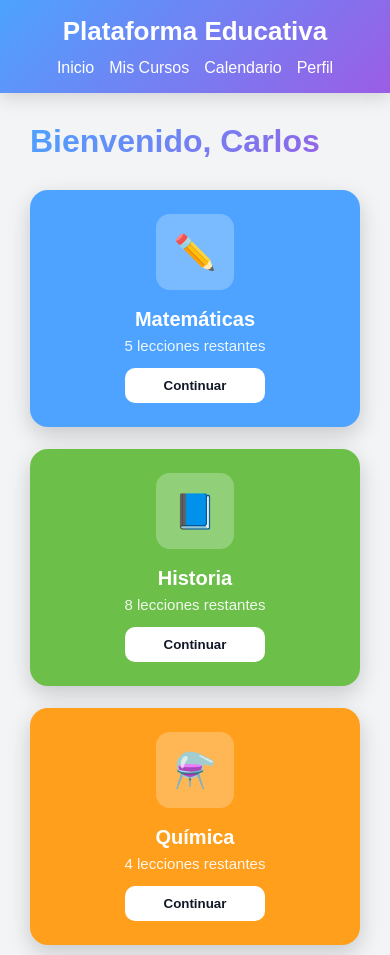
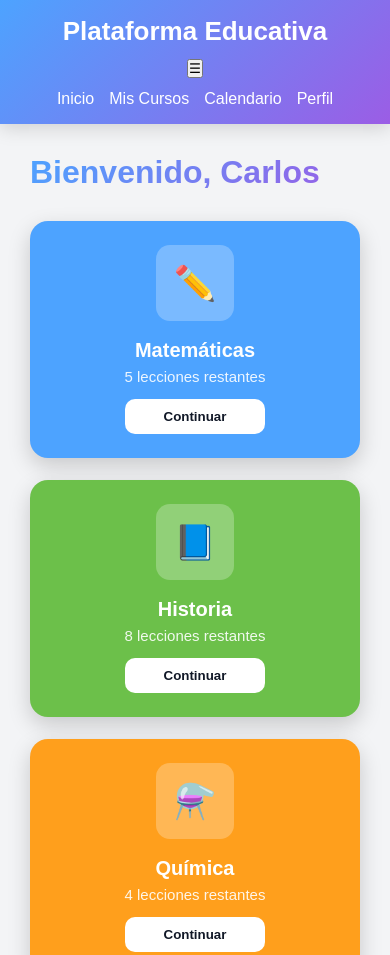
Before and after one commit to Roberth4566/Version-B-test, a plain HTML site: page index.html in a window 390 px wide. Shown: the top 955 px of the page. Drawn offline with Linux system fonts and the light colour scheme.

Commit message:
Update index.html

```diff
--- a/index.html
+++ b/index.html
@@ -2,15 +2,26 @@
 <html lang="es">
 <head>
     <meta charset="UTF-8">
+
+    <!-- ✅ NECESARIO para móviles -->
+    <meta name="viewport" content="width=device-width, initial-scale=1.0">
+
     <title>Plataforma Educativa – Versión B</title>
     <link rel="stylesheet" href="css/style-b.css">
 </head>
 <body>
 
-<header>
-    <nav>
-        <h1>Plataforma Educativa</h1>
-        <ul>
+<header class="header">
+    <nav class="nav">
+
+        <h1 class="logo">Plataforma Educativa</h1>
+
+        <!-- ✅ BOTÓN HAMBURGUESA (oculto en PC) -->
+        <button class="menu-toggle" aria-label="Abrir menú">
+            ☰
+        </button>
+
+        <ul class="menu">
             <li>Inicio</li>
             <li>Mis Cursos</li>
             <li>Calendario</li>
@@ -22,14 +33,14 @@
 <div class="main-container">
 
     <!-- CONTENIDO PRINCIPAL -->
-    <div>
+    <main class="content">
+
         <div class="welcome">
             <h2>Bienvenido, Carlos</h2>
         </div>
 
         <div class="courses">
 
-            <!-- Matemáticas -->
             <div class="course-card">
                 <div class="course-icon matematica">✏️</div>
                 <div class="course-info">
@@ -39,7 +50,6 @@
                 </div>
             </div>
 
-            <!-- Historia -->
             <div class="course-card">
                 <div class="course-icon historia">📘</div>
                 <div class="course-info">
@@ -49,7 +59,6 @@
                 </div>
             </div>
 
-            <!-- Química -->
             <div class="course-card">
                 <div class="course-icon quimica">⚗️</div>
                 <div class="course-info">
@@ -59,7 +68,6 @@
                 </div>
             </div>
 
-            <!-- Inglés -->
             <div class="course-card">
                 <div class="course-icon ingles">💬</div>
                 <div class="course-info">
@@ -70,12 +78,11 @@
             </div>
 
         </div>
-    </div>
+    </main>
 
     <!-- PANEL LATERAL -->
-    <div class="side-panel">
+    <aside class="side-panel">
 
-        <!-- TAREAS -->
         <div class="panel-box">
             <h3>Tareas Próximas</h3>
 
@@ -90,14 +97,10 @@
             </div>
         </div>
 
-        <!-- CALENDARIO -->
         <div class="panel-box calendar">
             <h4>Abril 2024</h4>
             <div class="calendar-grid">
-                <!-- Encabezado de días -->
                 <div>L</div><div>M</div><div>M</div><div>J</div><div>V</div><div>S</div><div>D</div>
-
-                <!-- Días del mes completos -->
                 <div>1</div><div>2</div><div>3</div><div>4</div><div>5</div><div>6</div><div>7</div>
                 <div>8</div><div>9</div><div>10</div><div>11</div><div>12</div><div>13</div><div>14</div>
                 <div>15</div><div>16</div><div>17</div><div>18</div><div>19</div><div>20</div><div>21</div>
@@ -106,7 +109,7 @@
             </div>
         </div>
 
-    </div>
+    </aside>
 </div>
 
 </body>
```
